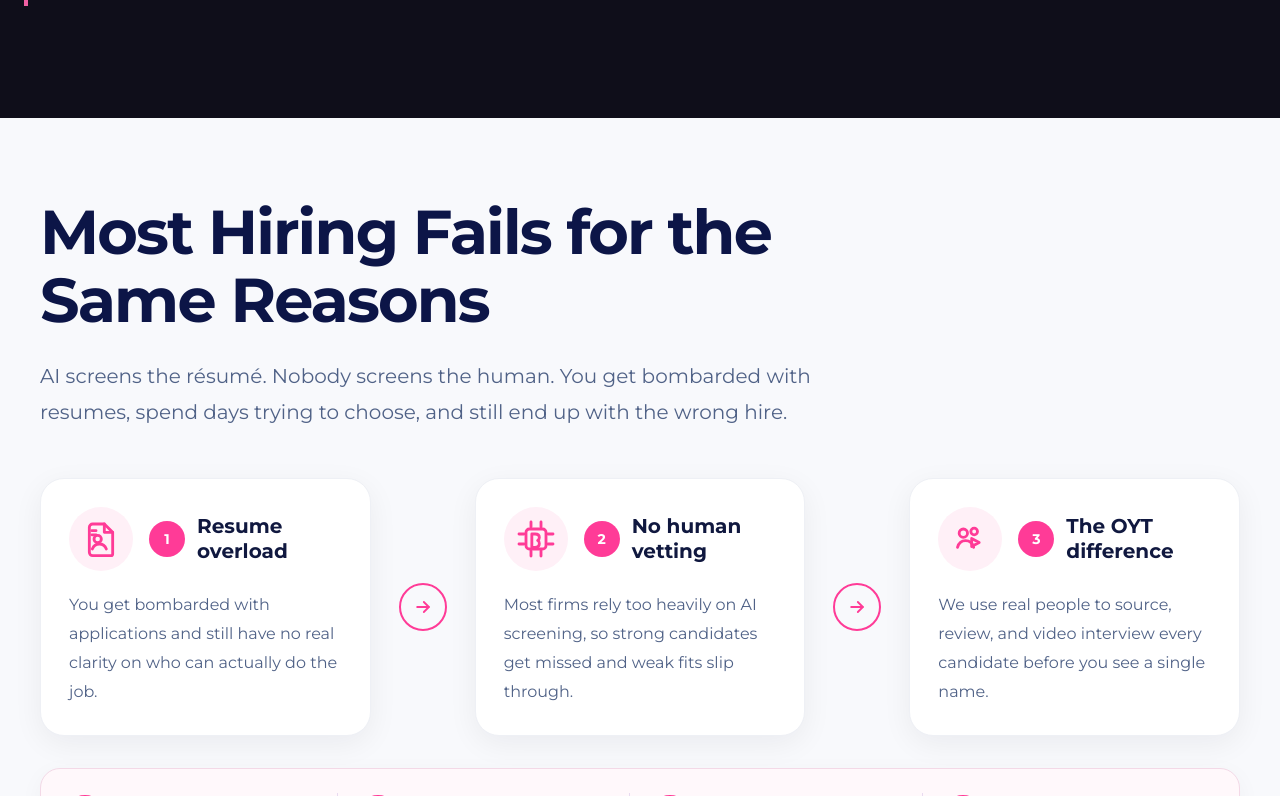
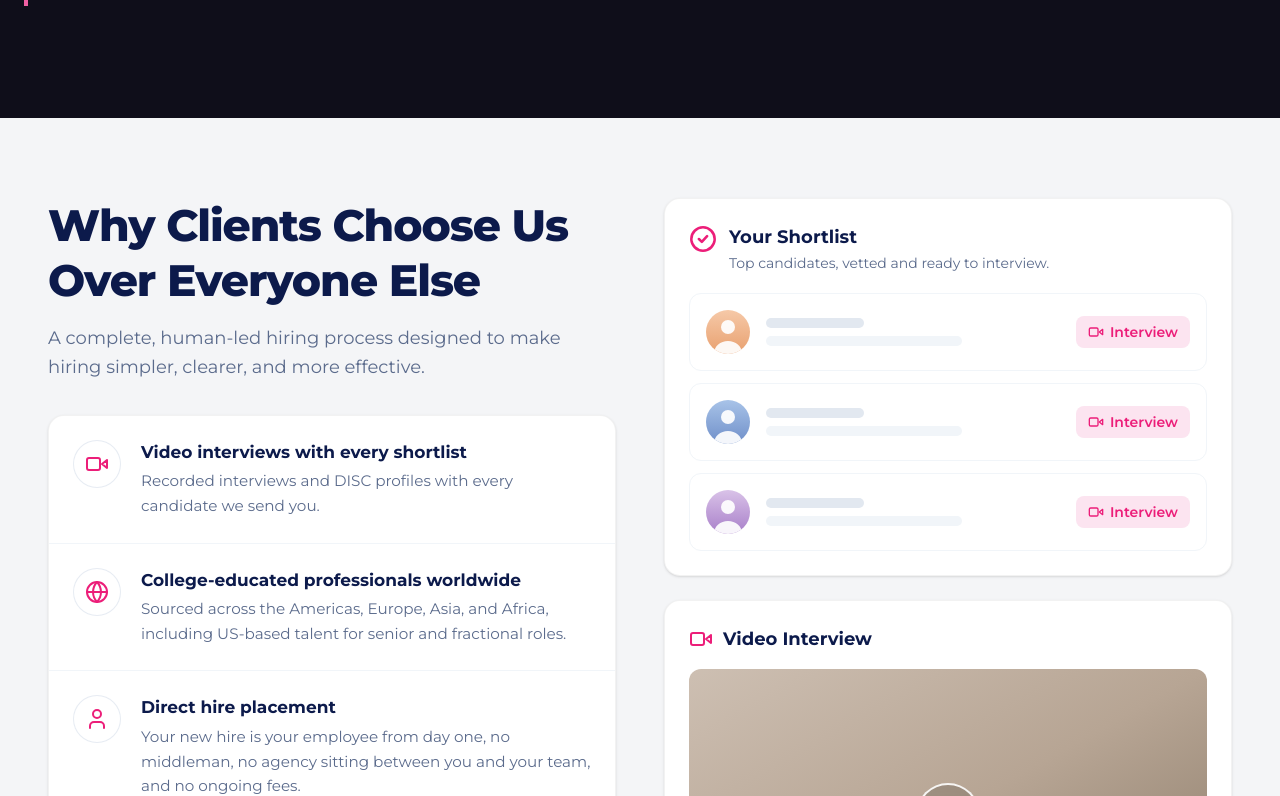
Before and after one commit to partizanka-cyber/oyt-website, a Next.js app: page / in a window 1280 px wide. Shown: the part 1284-2080 px from the top of the page. Built offline with nearby package versions, Linux system fonts and the light colour scheme.

Commit message:
Update page.tsx

```diff
--- a/app/page.tsx
+++ b/app/page.tsx
@@ -2,7 +2,7 @@
 import Footer from "@/components/Footer";
 import Hero from "@/components/Hero";
 import WhyUs from "@/components/WhyUs";
-import HiringFails from "@/components/HiringFails";
+import HiringFailsSection from "@/components/HiringFailsSection";
 import WhyChooseUs from "@/components/WhyChooseUs";
 import FindYourTeam from "@/components/FindYourTeam";
 import TrustBar from "@/components/TrustBar";
@@ -21,7 +21,7 @@
       <main className="flex-1">
         <Hero />
         <WhyUs />
-        <HiringFails />
+        <HiringFailsSection />
         <WhyChooseUs />
         <FindYourTeam />
         <TrustBar />
```
